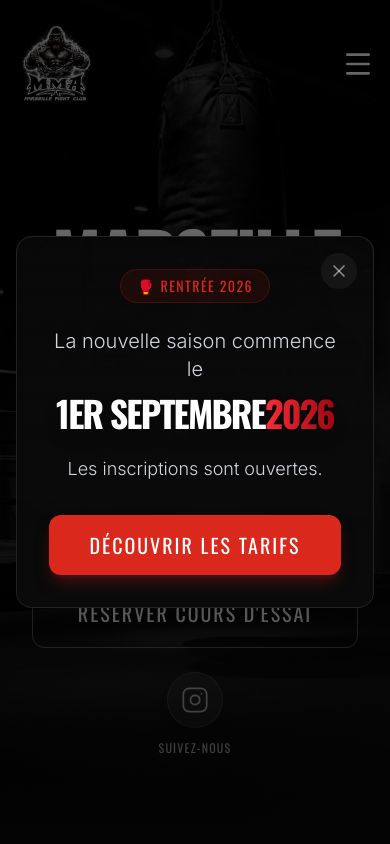
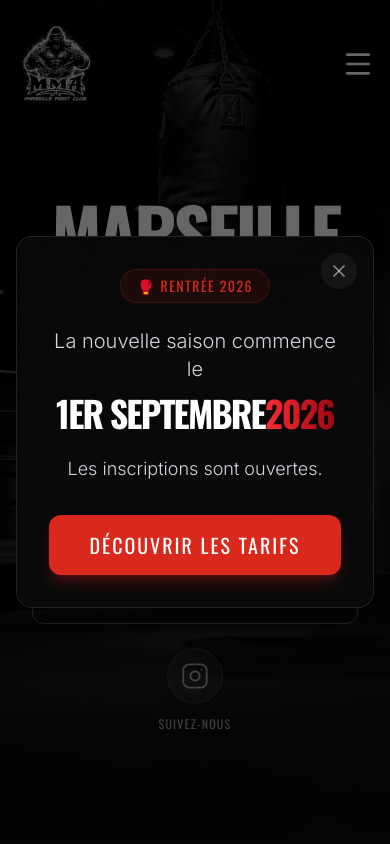
Before and after one commit to marseillefightclub/marseille-fight-club, a Next.js app: page / in a window 390 px wide. Shown: the top 844 px of the page. Built offline with nearby package versions, Linux system fonts and the light colour scheme.

Commit message:
style: Adjust mobile padding in Hero section

```diff
--- a/src/components/Hero.tsx
+++ b/src/components/Hero.tsx
@@ -12,7 +12,7 @@ export default function Hero() {
         <div className="absolute inset-0 bg-[url('/images/hero-bg-nobricks.png')] bg-cover bg-center" />
       </div>
 
-      <div className="relative z-20 flex flex-col items-center text-center px-4 max-w-5xl mx-auto pt-32 md:pt-16">
+      <div className="relative z-20 flex flex-col items-center text-center px-4 max-w-5xl mx-auto pt-20 md:pt-16">
         <motion.h1
           initial={{ opacity: 0, y: 50 }}
           animate={{ opacity: 1, y: 0 }}
```
